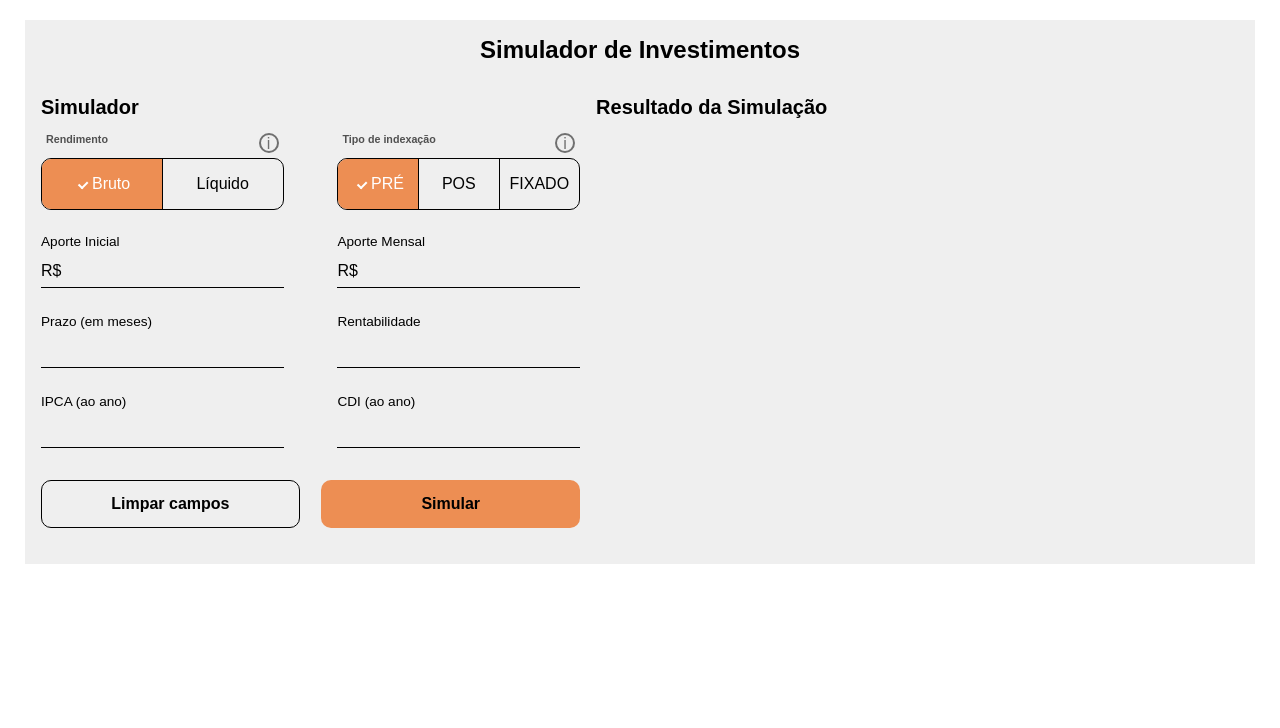
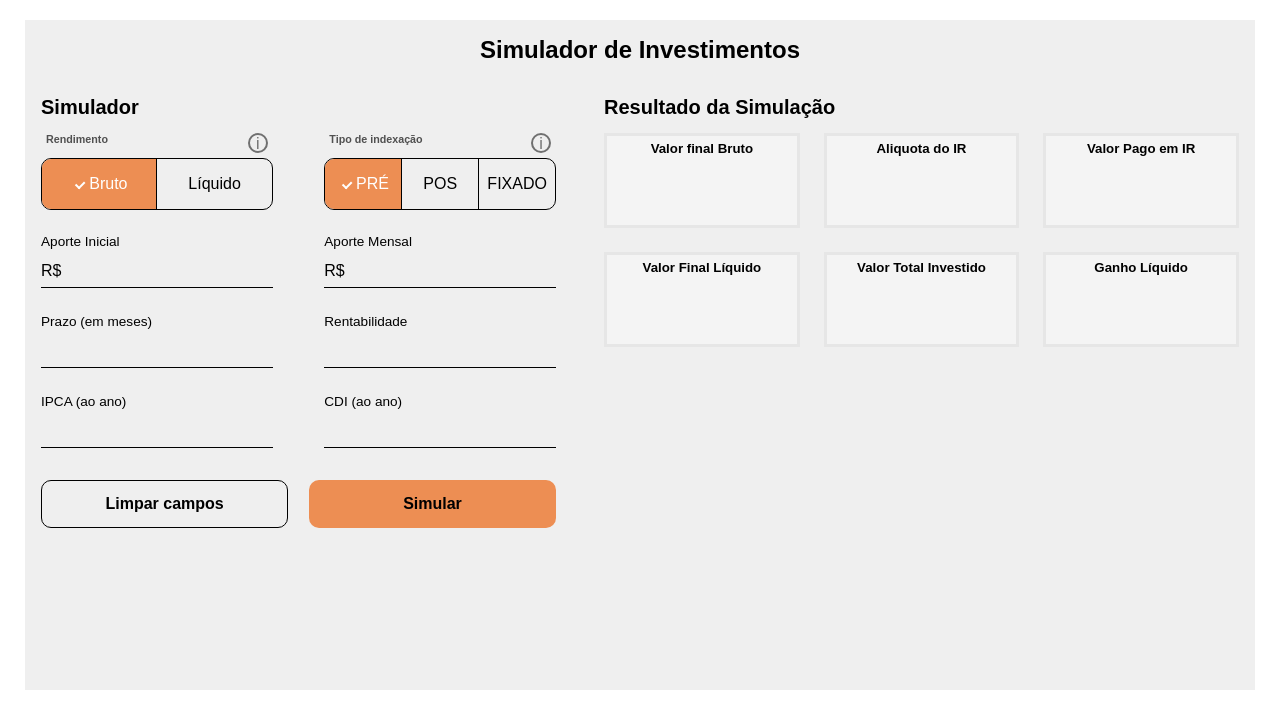
Before and after one commit to LucioCarvalhoDev/simulador-de-investimentos, a React (Create React App) app: page / in a window 1280 px wide. Shown: the top 728 px of the page. Built offline with nearby package versions, Linux system fonts and the light colour scheme; no server answers.

Commit message:
area de resultados

```diff
--- a/package.json
+++ b/package.json
@@ -7,6 +7,7 @@
     "@testing-library/react": "^12.1.2",
     "@testing-library/user-event": "^13.5.0",
     "build": "^0.1.4",
+    "chart.js": "^3.7.1",
     "react": "^17.0.2",
     "react-dom": "^17.0.2",
     "react-scripts": "5.0.0",
--- a/src/App.js
+++ b/src/App.js
@@ -1,7 +1,7 @@
 import Header from './components/Header/Header.jsx';
 import Main from './components/Main/Main.jsx';
 
-function App() {
+export default function App() {
   return (
     <div className="App">
       <Header />
@@ -9,5 +9,3 @@ function App() {
     </div>
   );
 }
-
-export default App;
--- a/src/components/Main/Main.jsx
+++ b/src/components/Main/Main.jsx
@@ -11,15 +11,16 @@ export default function Main(props) {
     return (
         <StyledMain className="m">
             <SimulatorForm setInvestmentData={setInvestmentData}></SimulatorForm>
-            <SimuladorResults investimentData={investmentData}></SimuladorResults>
+            <SimuladorResults investmentData={investmentData}></SimuladorResults>
         </StyledMain>
     );
 }
 
 const StyledMain = styled.main`
+    box-sizing: border-box;
     display: grid;
-    grid-template-columns: 45% 55%;
-    grid-gap: 1rem;
+    grid-template-columns: 43% 53%;
+    column-gap: 4%;
     background: #efefef;
     padding: 1rem;
 
--- a/src/components/Main/components/SimulatorForm/SimulatorForm.jsx
+++ b/src/components/Main/components/SimulatorForm/SimulatorForm.jsx
@@ -20,7 +20,7 @@ export default function SimulatorForm(props) {
 
     const getInvestResult = (e) => {
         e.preventDefault();
-
+        //asdd
         fetch('http://localhost:3000/simulacoes')
             .then(res => res.blob())
             .then(res => res.text())
--- /dev/null
+++ b/src/components/Main/components/SimulatorResults/BarsChart.jsx
@@ -0,0 +1,39 @@
+import styled from "styled-components";
+import { Chart } from 'chart.js';
+
+export default function BarsChart(props) {
+    console.log(props.data);
+
+    const data1 = props.data?.graficoValores?.comAporte;
+    const data2 = props.data?.graficoValores?.semAporte;
+
+    // if (props.data != undefined) {
+    //     const ctx = document.getElementById('myChart')?.getContext('2d');
+    //     const q = new Chart(ctx, {
+    //         type: 'bar',
+    //         data: {
+    //             datasets: [{
+    //                 data: data1
+    //             }]
+    //         }
+    //     });
+    // }
+
+    return (
+        <>
+            <Container>
+                <StyledCanvas id="myChart"></StyledCanvas>
+            </Container>
+        </>
+    );
+}
+
+const Container = styled.div`
+    width: 100%;
+    height: 100%;
+`;
+
+const StyledCanvas = styled.canvas`
+    width: 100%;
+    height: 100%;
+`;
--- /dev/null
+++ b/src/components/Main/components/SimulatorResults/Card.jsx
@@ -0,0 +1,32 @@
+import styled from "styled-components";
+
+export default function Card(props) {
+    return (
+        <Container>
+            <Title>{props.title || ''}</Title>
+            <StyledSpan>{props.value}</StyledSpan>
+        </Container>
+    );
+}
+
+const Container = styled.section`
+    display: flex;
+    flex-direction: column;
+    justify-content: space-between;
+    box-sizing: border-box;
+    padding: 5px;
+    width: 100%;
+    height: 100%;
+    background: #f4f4f4;
+    border: 3px solid #e6e6e6;
+`;
+
+const Title = styled.h5`
+    text-align: center;
+`;
+
+const StyledSpan = styled.span`
+    color: ${props => props.color || "black"};
+    text-align: center;
+    font-size: .9rem;
+`;
--- /dev/null
+++ b/src/components/Main/components/SimulatorResults/Cards.jsx
@@ -0,0 +1,26 @@
+import styled from "styled-components";
+import Card from "./Card.jsx";
+
+export default function (props) {
+    // console.log(props.investmentData);
+    return (
+        <>
+            <Container>
+                <Card title="Valor final Bruto" value={props.data?.valorFinalBruto} />
+                <Card title="Aliquota do IR" value={props.data?.aliquotaIR} />
+                <Card title="Valor Pago em IR" value={props.data?.valorPagoIR} />
+                <Card title="Valor Final Líquido" value={props.data?.valorFinalLiquido} />
+                <Card title="Valor Total Investido" value={props.data?.valorTotalInvestido} />
+                <Card title="Ganho Líquido" value={props.data?.ganhoLiquido} />
+            </Container>
+        </>
+    );
+}
+
+const Container = styled.div`
+    display: grid;
+    grid-template-columns: repeat(3, 1fr);
+    grid-template-rows: repeat(2, 1fr);
+    row-gap: 1.5rem;
+    column-gap: 1.5rem;
+`;
--- a/src/components/Main/components/SimulatorResults/SimulatorResults.jsx
+++ b/src/components/Main/components/SimulatorResults/SimulatorResults.jsx
@@ -1,4 +1,6 @@
 import styled from "styled-components";
+import Cards from "./Cards.jsx";
+import BarsChart from "./BarsChart.jsx";
 
 export default function SimuladorResults(props) {
 
@@ -6,19 +8,22 @@ export default function SimuladorResults(props) {
         <>
             <Grid>
                 <StyledTitle>Resultado da Simulação</StyledTitle>
+                <Cards data={props.investmentData[0]} />
+                <BarsChart data={props.investmentData[0]} />
             </Grid>
         </>
     );
 }
 
 const Grid = styled.div`
-    width: 100%;
-    height: 100%;
+    box-sizing: border-box;
     display: grid;
     grid-template-areas:
         "title"
         "cards"
-        "chart";
+        "bars";
+    grid-template-rows: 2rem 2fr 3fr;
+    row-gap: 5px;
 `;
 
 const StyledTitle = styled.h3`
@@ -26,7 +31,3 @@ const StyledTitle = styled.h3`
     grid-area: title;
     margin-bottom: 1rem;
 `;
-
-const CardsContainer = styled.div`
-
-`;
```
Also changed, not shown: 1 other file (tests, documents, lock files or other folders).
